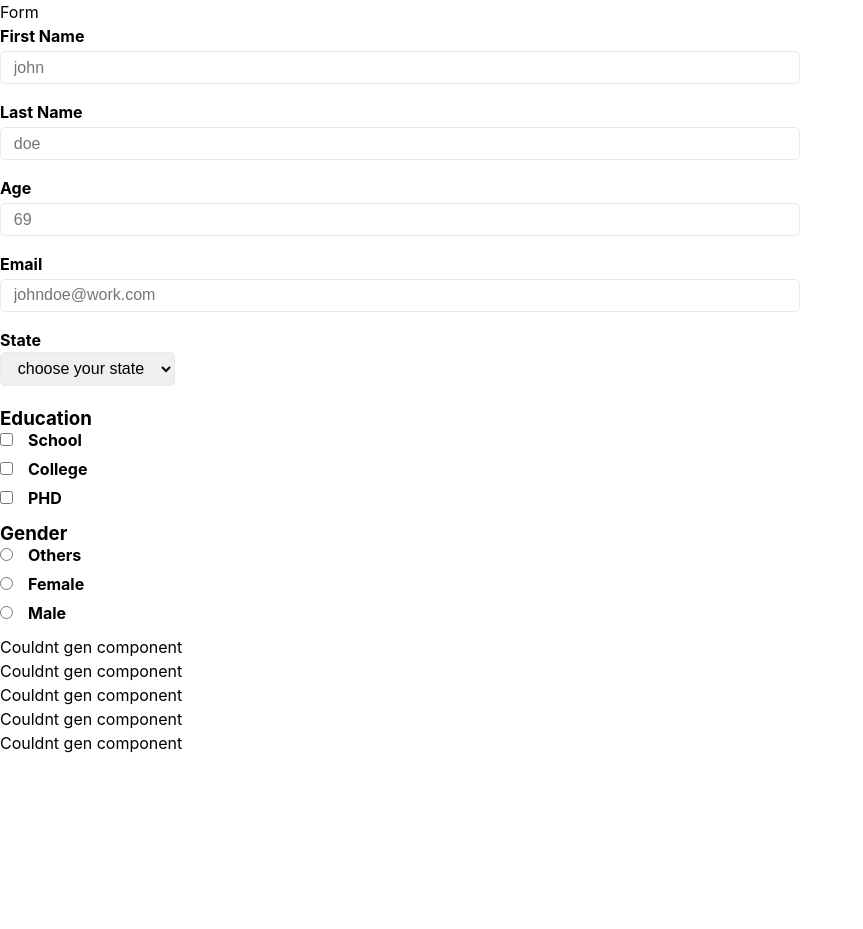
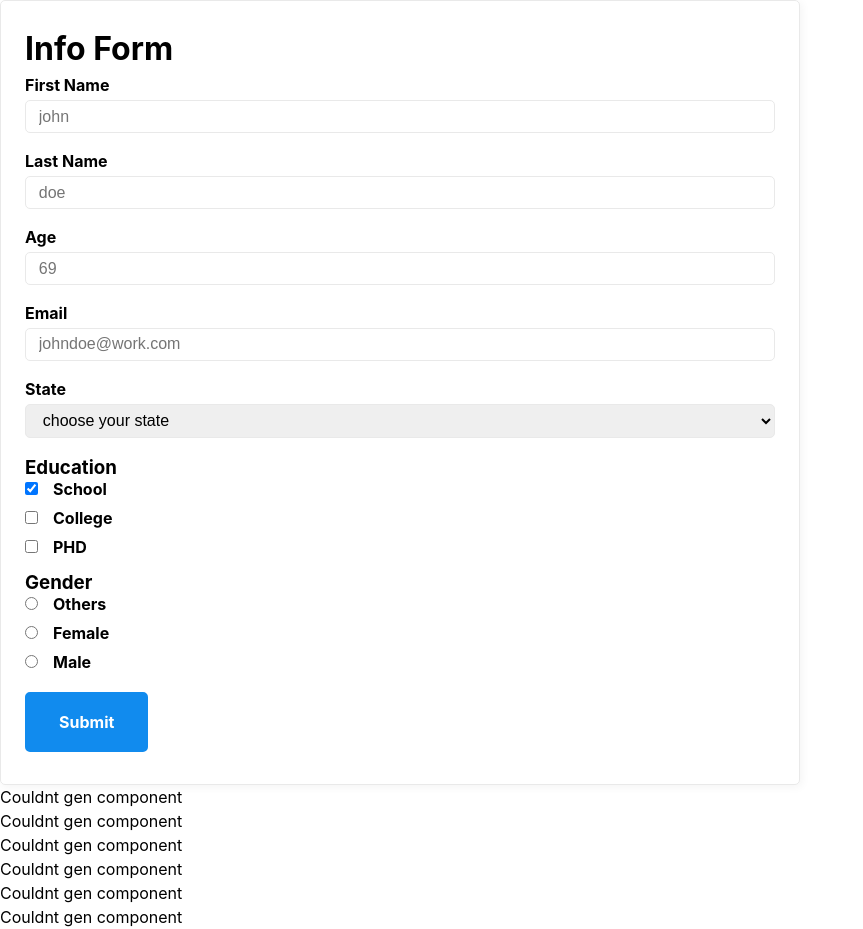
Before and after one commit to Rudrava/dynamic-component-generation, a React (Create React App) app: page / in a window 1280 px wide. Shown: the whole page, without its empty margins (0-863 px from the left). Before the commit the page ends 800 px from the top, so only its background shows below. Built offline with nearby package versions, Linux system fonts and the light colour scheme.

Commit message:
"added onSubmit data generation 180202072021"

```diff
--- a/src/App.js
+++ b/src/App.js
@@ -2,13 +2,9 @@ import genData from "./Data";
 import ComponentProvider from "./lib/Component.context";
 import { genComponent } from "./lib/Filter";
 
-const options = {
-  onChange: (e) => console.log({ name: e.target.name, value: e.target.value }),
-};
-
 function App() {
   return (
-    <ComponentProvider options={options}>
+    <ComponentProvider>
       {Object.keys(genData).map((key, i) => {
         const compData = genData[key];
         return (
--- a/src/Data.js
+++ b/src/Data.js
@@ -3,13 +3,120 @@ const genData = {
   form: {
     test: "form",
     type: "form",
-    child: [
+    data: {
+      formHeader: "Info Form",
+      child: [
+        {
+          fieldLabel: "First Name",
+          fieldName: "first-name",
+          fieldType: "text",
+          fieldPlaceHolder: "john",
+          required: false,
+        },
+        {
+          fieldLabel: "Last Name",
+          fieldName: "last-name",
+          fieldType: "text",
+          fieldPlaceHolder: "doe",
+          required: false,
+        },
+        {
+          fieldLabel: "Age",
+          fieldName: "age",
+          fieldType: "number",
+          min: 0,
+          max: 99,
+          fieldPlaceHolder: "69",
+          required: false,
+        },
+        {
+          fieldLabel: "Email",
+          fieldName: "email",
+          fieldType: "email",
+          fieldPlaceHolder: "johndoe@work.com",
+          required: false,
+        },
+        {
+          fieldLabel: "State",
+          fieldName: "state",
+          fieldType: "select",
+          options: [
+            {
+              value: "",
+              label: "choose your state",
+              disabled: true,
+              optionType: "select",
+            },
+            {
+              value: "wb",
+              optionType: "select",
+              label: "West Bengal",
+            },
+            { value: "sk", optionType: "select", label: "Sikkim" },
+            { value: "bh", optionType: "select", label: "Bihar" },
+            { value: "as", optionType: "select", label: "Assam" },
+            {
+              value: "nl",
+              optionType: "select",
+              label: "Nagaland",
+            },
+          ],
+          multiple: false,
+          required: false,
+        },
+        {
+          fieldLabel: "Education",
+          fieldName: "education",
+          fieldType: "checkbox",
+          options: [
+            {
+              value: "school",
+              optionType: "checkbox",
+              label: "School",
+              checked: true,
+            },
+            {
+              value: "college",
+              optionType: "checkbox",
+              label: "College",
+            },
+            { value: "phd", optionType: "checkbox", label: "PHD" },
+          ],
+          required: false,
+        },
+        {
+          fieldLabel: "Gender",
+          fieldName: "gender",
+          fieldType: "radio",
+          options: [
+            {
+              value: "others",
+              optionType: "radio",
+              label: "Others",
+            },
+            {
+              value: "female",
+              optionType: "radio",
+              label: "Female",
+            },
+            { value: "male", optionType: "radio", label: "Male" },
+          ],
+          required: false,
+        },
+      ],
+    },
+  },
+  //   ================INPUT
+  input: {
+    test: "input",
+    type: "input",
+    data: [
       {
         fieldLabel: "First Name",
         fieldName: "first-name",
         fieldType: "text",
         fieldPlaceHolder: "john",
-        required: true,
+        required: false,
       },
       {
         fieldLabel: "Last Name",
@@ -22,87 +129,17 @@ const genData = {
         fieldLabel: "Age",
         fieldName: "age",
         fieldType: "number",
+        min: 18,
+        max: 99,
         fieldPlaceHolder: "69",
-        required: true,
+        required: false,
       },
       {
         fieldLabel: "Email",
         fieldName: "email",
         fieldType: "email",
         fieldPlaceHolder: "johndoe@work.com",
-        required: true,
-      },
-      {
-        fieldLabel: "State",
-        fieldName: "state",
-        fieldType: "select",
-        options: [
-          { value: "", label: "choose your state", disabled: true },
-          { value: "wb", label: "West Bengal" },
-          { value: "sk", label: "Sikkim" },
-          { value: "bh", label: "Bihar" },
-          { value: "as", label: "Assam" },
-          { value: "nl", label: "Nagaland" },
-        ],
-        multiple: true,
-        required: true,
-      },
-      {
-        fieldLabel: "Education",
-        fieldName: "education",
-        fieldType: "checkbox",
-        options: [
-          { value: "school", label: "School" },
-          { value: "college", label: "College" },
-          { value: "phd", label: "PHD" },
-        ],
-        required: true,
-      },
-      {
-        fieldLabel: "Gender",
-        fieldName: "gender",
-        fieldType: "radio",
-        options: [
-          { value: "others", label: "Others" },
-          { value: "female", label: "Female" },
-          { value: "male", label: "Male" },
-        ],
-        required: true,
-      },
-    ],
-  },
-  //   ================INPUT
-  input: {
-    test: "input",
-    type: "input",
-    data: [
-      {
-        fieldLabel: "First Name",
-        fieldName: "first-name",
-        fieldType: "text",
-        fieldPlaceHolder: "john",
-        required: true,
-      },
-      {
-        fieldLabel: "Last Name",
-        fieldName: "last-name",
-        fieldType: "text",
-        fieldPlaceHolder: "doe",
         required: false,
-      },
-      {
-        fieldLabel: "Age",
-        fieldName: "age",
-        fieldType: "number",
-        fieldPlaceHolder: "69",
-        required: true,
-      },
-      {
-        fieldLabel: "Email",
-        fieldName: "email",
-        fieldType: "email",
-        fieldPlaceHolder: "johndoe@work.com",
-        required: true,
       },
       {
         fieldLabel: "State",
@@ -129,7 +166,7 @@ const genData = {
             label: "Nagaland",
           },
         ],
-        required: true,
+        required: false,
       },
       {
         fieldLabel: "Education",
@@ -148,7 +185,7 @@ const genData = {
           },
           { value: "phd", optionType: "checkbox", label: "PHD" },
         ],
-        required: true,
+        required: false,
       },
       {
         fieldLabel: "Gender",
@@ -167,7 +204,7 @@ const genData = {
           },
           { value: "male", optionType: "radio", label: "Male" },
         ],
-        required: true,
+        required: false,
       },
     ],
   },
--- /dev/null
+++ b/src/components/Form.js
@@ -0,0 +1,18 @@
+import { useHandlers } from "../lib/Component.context";
+import genInput from "./Inputs";
+
+const Form = ({ compData }) => {
+  const { onSubmit } = useHandlers();
+  return (
+    <form onSubmit={onSubmit}>
+      <h1>{compData.formHeader}</h1>
+      {genInput(compData.child)}
+      <button type="submit">Submit</button>
+    </form>
+  );
+};
+
+const genForm = (compData) => {
+  return <Form compData={compData} />;
+};
+export default genForm;
--- a/src/components/Inputs.js
+++ b/src/components/Inputs.js
@@ -1,4 +1,5 @@
 import React from "react";
+import { InputFieldType } from "../ComponentTypes";
 import { useHandlers } from "../lib/Component.context";
 
 export const TextTypeInput = ({ data }) => {
@@ -7,11 +8,14 @@ export const TextTypeInput = ({ data }) => {
     <div className="inputField">
       <label htmlFor={data?.fieldName}>{data?.fieldLabel}</label>
       <input
+        className="input"
         onChange={onChange}
         type={data?.fieldType}
         placeholder={data?.fieldPlaceHolder}
         name={data?.fieldName}
         id={data?.fieldName}
+        min={data?.min}
+        max={data?.max}
         required={data?.required}
       />
     </div>
@@ -19,6 +23,15 @@ export const TextTypeInput = ({ data }) => {
 };
 export const OptionTypeInput = ({ data }) => {
   const { onChange } = useHandlers();
+  const OptionOnChangeHandlerDefault = (e) => {
+    const value = [];
+    document
+      .querySelectorAll(`input[type=${data.fieldType}]`)
+      .forEach((node) => node.checked && value.push(node.value));
+    onChange({
+      target: { name: data?.fieldName, value },
+    });
+  };
   return (
     <div className="inputField">
       <h3 className="label">{data?.fieldLabel}</h3>
@@ -26,19 +39,13 @@ export const OptionTypeInput = ({ data }) => {
         <div className="optionField" key={Math.round(Math.random() * 10000)}>
           <label htmlFor={opt?.value}>{opt?.label}</label>
           <input
-            onChange={(e) => {
-              const value = [];
-              document
-                .querySelectorAll(`input[type=${data.fieldType}]`)
-                .forEach((node) => node.checked && value.push(node.value));
-              onChange({
-                target: { name: data?.fieldName, value },
-              });
-            }}
+            className="input"
+            onChange={OptionOnChangeHandlerDefault}
             type={opt?.optionType}
             name={data?.fieldName}
             id={opt?.value}
             value={opt?.value}
+            checked={opt?.checked}
           />
         </div>
       ))}
@@ -50,16 +57,61 @@ export const DropdownTypeInput = ({ data }) => {
   const { onChange } = useHandlers();
   return (
     <div className="inputField">
-      <label htmlFor={data?.fieldName}>
-        {data?.fieldLabel}
-        <select onChange={onChange} name={data?.fieldName} id={data?.fieldName}>
+      <label htmlFor={data?.fieldName}>{data?.fieldLabel}</label>
+
+      <select
+        className="input"
+        onChange={onChange}
+        name={data?.fieldName}
+        id={data?.fieldName}
+        required={data?.required}
+      >
         {data?.options.map((opt) => (
           <option key={Math.round(Math.random() * 10000)} value={opt.value}>
             {opt.label}
           </option>
         ))}
       </select>
-      </label>
     </div>
   );
 };
+
+const genInput = (data) => {
+  return data.map((compData) => {
+    switch (compData.fieldType) {
+      //   RENDERS same type of input box
+      case InputFieldType.text:
+      case InputFieldType.number:
+      case InputFieldType.email:
+        return (
+          <TextTypeInput
+            key={Math.round(Math.random() * 10000)}
+            data={compData}
+          />
+        );
+
+      //   RENDERS same type of dropdown
+      case InputFieldType.select:
+        return (
+          <DropdownTypeInput
+            key={Math.round(Math.random() * 10000)}
+            data={compData}
+          />
+        );
+
+      //   RENDERS same type of multiple  field to check one or many from
+      case InputFieldType.checkbox:
+      case InputFieldType.radio:
+        return (
+          <OptionTypeInput
+            key={Math.round(Math.random() * 10000)}
+            data={compData}
+          />
+        );
+      default:
+        return null;
+    }
+  });
+};
+
+export default genInput;
--- a/src/lib/Component.context.js
+++ b/src/lib/Component.context.js
@@ -3,9 +3,24 @@ import React, { useContext } from "react";
 const ComponentContext = React.createContext({});
 
 const ComponentProvider = ({ options, children }) => {
+  let value = {};
   options = {
-    onChange: !options.onChange ? () => {} : options.onChange,
-    onSubmit: !options.onSubmit ? () => {} : options.onSubmit,
+    onChange: !options?.onChange
+      ? (e) => {
+          value = { ...value, [e.target.name]: e.target.value };
+          console.log({ name: e.target.name, value: e.target.value });
+        }
+      : (e) => {
+          value = { ...value, [e.target.name]: e.target.value };
+          options?.onChange(e);
+        },
+    onSubmit: !options?.onSubmit
+      ? (e) => {
+          e.preventDefault();
+          console.log({ e, value });
+        }
+      : options?.onSubmit,
+    value,
   };
   return (
     <ComponentContext.Provider value={options}>
--- a/src/lib/ComponentGenerators.js
+++ /dev/null
@@ -1,11 +0,0 @@
-import React from "react";
-import { genInput } from "./Filter";
-
-export const generateInput = (data, onChange) =>
-  data.map((data) => genInput(data, onChange));
-
-export const generateForm = (data) => (
-  <>
-    <form className="Form">{console.log(data)}</form>
-  </>
-);
--- a/src/lib/Filter.js
+++ b/src/lib/Filter.js
@@ -1,54 +1,13 @@
-import {
-  DropdownTypeInput,
-  OptionTypeInput,
-  TextTypeInput,
-} from "../components/Inputs";
-import { ComponentType, InputFieldType } from "../ComponentTypes";
-import { generateInput } from "./ComponentGenerators";
+import genForm from "../components/Form";
+import { ComponentType } from "../ComponentTypes";
 
 export const genComponent = (type, compData) => {
   switch (type) {
-    case ComponentType.input:
-      return generateInput(compData);
+    // case ComponentType.input:
+    //   return genInput(compData);
     case ComponentType.form:
-      return "Form";
+      return genForm(compData);
     default:
       return "Couldnt gen component";
   }
 };
-
-export const genInput = (compData) => {
-  switch (compData.fieldType) {
-    //   RENDERS same type of input box
-    case InputFieldType.text:
-    case InputFieldType.number:
-    case InputFieldType.email:
-      return (
-        <TextTypeInput
-          key={Math.round(Math.random() * 10000)}
-          data={compData}
-        />
-      );
-
-    //   RENDERS same type of dropdown
-    case InputFieldType.select:
-      return (
-        <DropdownTypeInput
-          key={Math.round(Math.random() * 10000)}
-          data={compData}
-        />
-      );
-
-    //   RENDERS same type of multiple  field to check one or many from
-    case InputFieldType.checkbox:
-    case InputFieldType.radio:
-      return (
-        <OptionTypeInput
-          key={Math.round(Math.random() * 10000)}
-          data={compData}
-        />
-      );
-    default:
-      return null;
-  }
-};
```
Also changed, not shown: 1 other file (tests, documents, lock files or other folders). Lines whose indentation alone changed are shown as unchanged.
